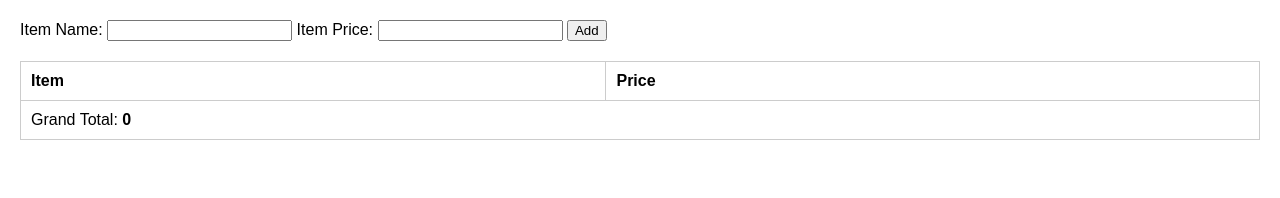
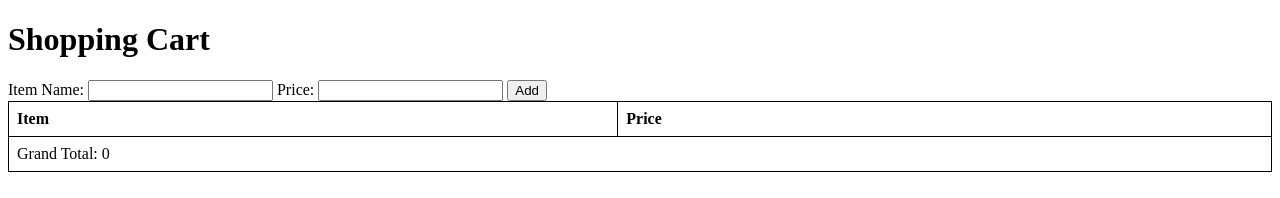
Before and after one commit to acciojob/shopping-cart-sonukds, a website: page main.html in a window 1280 px wide. Drawn offline with Linux system fonts and the light colour scheme.

Commit message:
created a submission

```diff
--- a/main.html
+++ b/main.html
@@ -3,27 +3,35 @@
 <head>
     <meta charset="UTF-8">
     <meta name="viewport" content="width=device-width, initial-scale=1.0">
-    <title>Dynamic Shopping List</title>
-    <link rel="stylesheet" href="styles.css">
+    <title>Shopping Cart</title>
+    <style>
+        table {
+            width: 100%;
+            border-collapse: collapse;
+        }
+        th, td {
+            border: 1px solid black;
+            padding: 8px;
+            text-align: left;
+        }
+    </style>
 </head>
 <body>
-    <div>
-        <label for="item-name-input">Item Name:</label>
-        <input type="text" id="item-name-input" aria-label="Item Name">
+    <h1>Shopping Cart</h1>
+    <label for="item-name-input">Item Name:</label>
+    <input type="text" id="item-name-input" aria-label="Item Name">
+    <label for="item-price-input">Price:</label>
+    <input type="number" id="item-price-input" aria-label="Price">
+    <button id="add">Add</button>
 
-        <label for="item-price-input">Item Price:</label>
-        <input type="number" id="item-price-input" aria-label="Item Price">
-
-        <button id="add">Add</button>
-    </div>
-    <table>
+    <table aria-role="table">
         <thead>
             <tr>
                 <th id="item">Item</th>
                 <th id="price">Price</th>
             </tr>
         </thead>
-        <tbody id="shopping-list">
+        <tbody id="cart-body">
             <tr>
                 <td colspan="2">Grand Total: <span id="total">0</span></td>
             </tr>
--- a/styles.css
+++ /dev/null
@@ -1,22 +0,0 @@
-
-/* Your CSS Code here. */
-body {
-    font-family: Arial, sans-serif;
-    margin: 20px;
-}
-
-table {
-    width: 100%;
-    border-collapse: collapse;
-    margin-top: 20px;
-}
-
-th, td {
-    border: 1px solid #ccc;
-    padding: 10px;
-    text-align: left;
-}
-
-#total {
-    font-weight: bold;
-}
```
